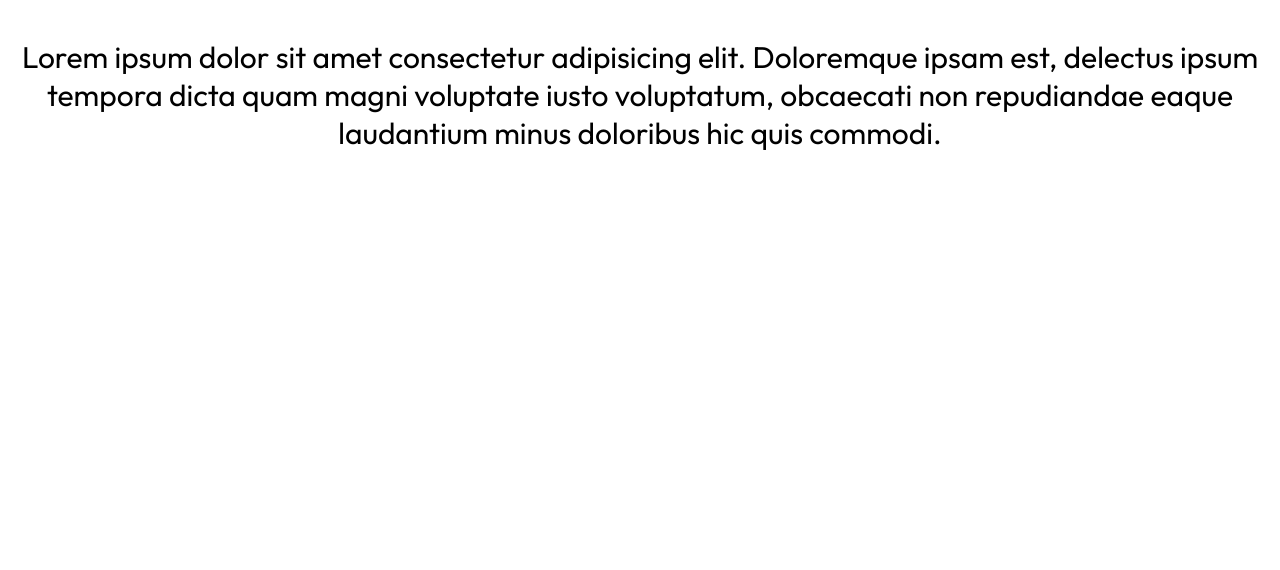
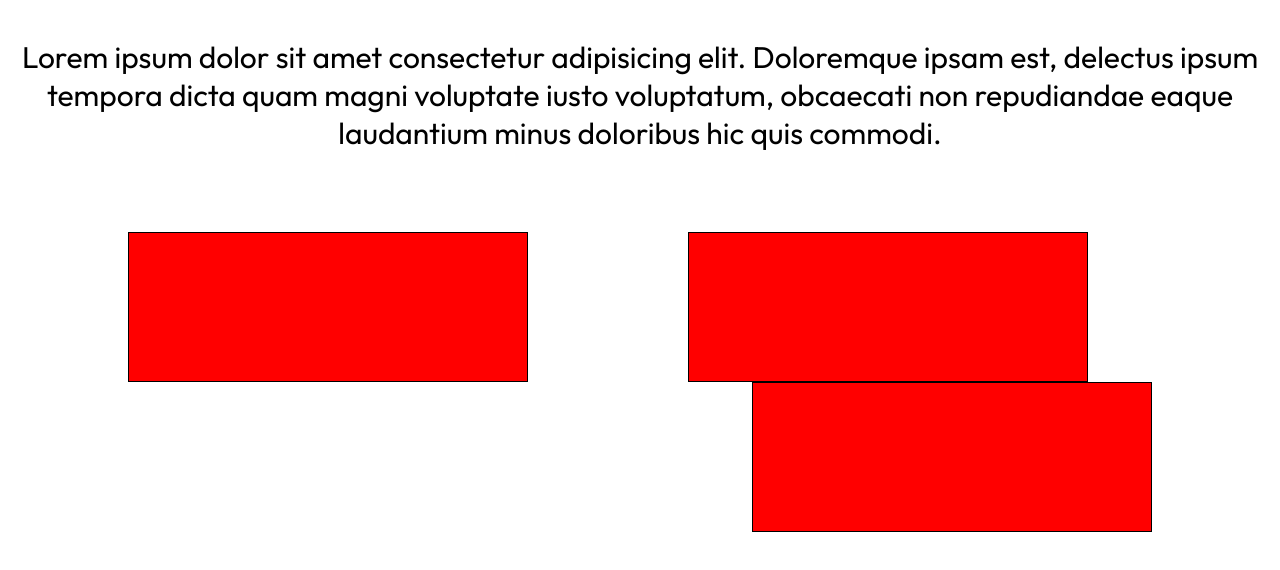
Before and after one commit to giacomofigus/html-css-float-cards, a plain HTML site: page index.html in a window 1280 px wide. Shown: the part 92-662 px from the top of the page. Drawn offline with Linux system fonts and the light colour scheme.

Commit message:
Prima-fila-layout-cards

```diff
--- a/index.html
+++ b/index.html
@@ -15,7 +15,18 @@
     </header>
 
     <main>
+        <div class="card-container clearfix">
+            <div class="card-left">
+                <p></p>
+            </div>
 
+            <div class="card-center">
+                <p></p>
+            </div>
+
+            <div class="card-right">
+                <p></p>
+            </div>
     </main>
 
 </body>
--- a/style.css
+++ b/style.css
@@ -21,3 +21,41 @@ header p{
     margin-top: 2em;
     font-size: 30px;
 }
+
+
+
+.card-container{
+    margin: 5em auto;
+    width: 80%;
+}
+
+.card-left{
+    width: 400px;
+    height: 150px;
+    background-color: red;
+    border:1px black solid;
+    float: left;
+    margin-right: 10em;
+}
+
+.card-center{
+    width: 400px;
+    height: 150px;
+    background-color: red;
+    border:1px black solid;
+    float: left;
+}
+
+.card-right{
+    width: 400px;
+    height: 150px;
+    background-color: red;
+    border:1px black solid;
+    float: right;
+}
+
+.clearfix::after{
+    content: '';
+    display: table;
+    clear: both;
+}
```
